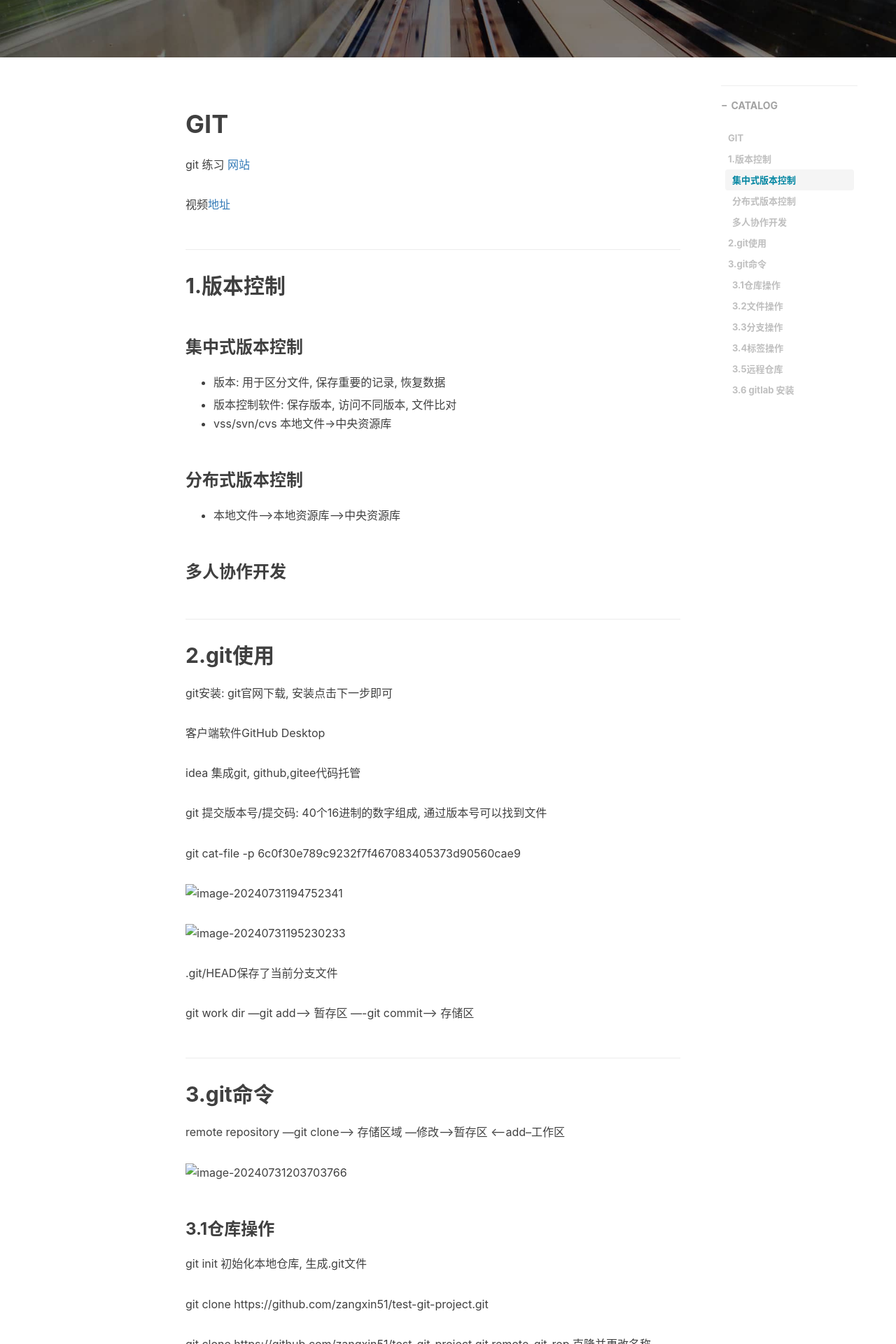
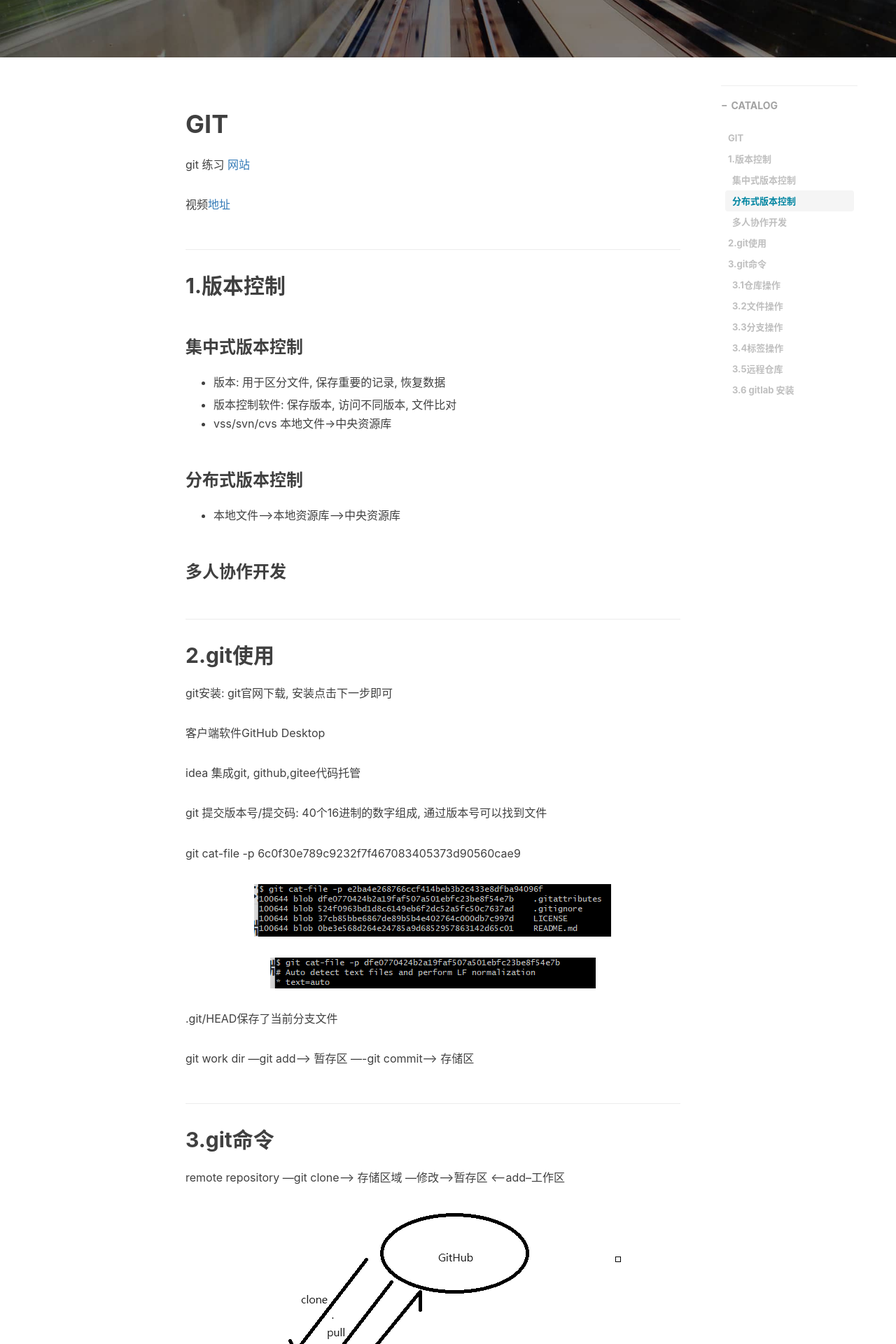
Before and after one commit to zangxin51/zangxin51.github.io, a Jekyll site: the page built from _posts/2024-07-30-git.markdown, in a window 1280 px wide. Shown: the part 407-2327 px from the top of the page at 70% size. Built offline with Jekyll 4.4.1, drawn with Linux system fonts in a browser that asks for light colours; nearby versions of some CDN libraries; comment, search, counter and statistics services are not loaded.

Commit message:
Update 2024-07-30-git.markdown

```diff
--- a/_posts/2024-07-30-git.markdown
+++ b/_posts/2024-07-30-git.markdown
@@ -44,9 +44,9 @@ git 提交版本号/提交码: 40个16进制的数字组成, 通过版本号可
 
 git cat-file -p 6c0f30e789c9232f7f467083405373d90560cae9
 
-![image-20240731194752341](../img/md-img/image-20240731194752341.png)
+![image-20240731194752341](/img/md-img/image-20240731194752341.png)
 
-![image-20240731195230233](../img/md-img/image-20240731195230233.png)
+![image-20240731195230233](/img/md-img/image-20240731195230233.png)
 
 .git/HEAD保存了当前分支文件
 
@@ -56,7 +56,7 @@ git work dir ---git add--> 暂存区 ----git commit--> 存储区
 
 remote repository ---git clone---> 存储区域 ---修改-->暂存区 <---add--工作区
 
-![image-20240731203703766](../img/md-img/2024-07-30-git/image-20240731203703766.png)
+![image-20240731203703766](/img/md-img/2024-07-30-git/image-20240731203703766.png)
 
 ### 3.1仓库操作
 
```
